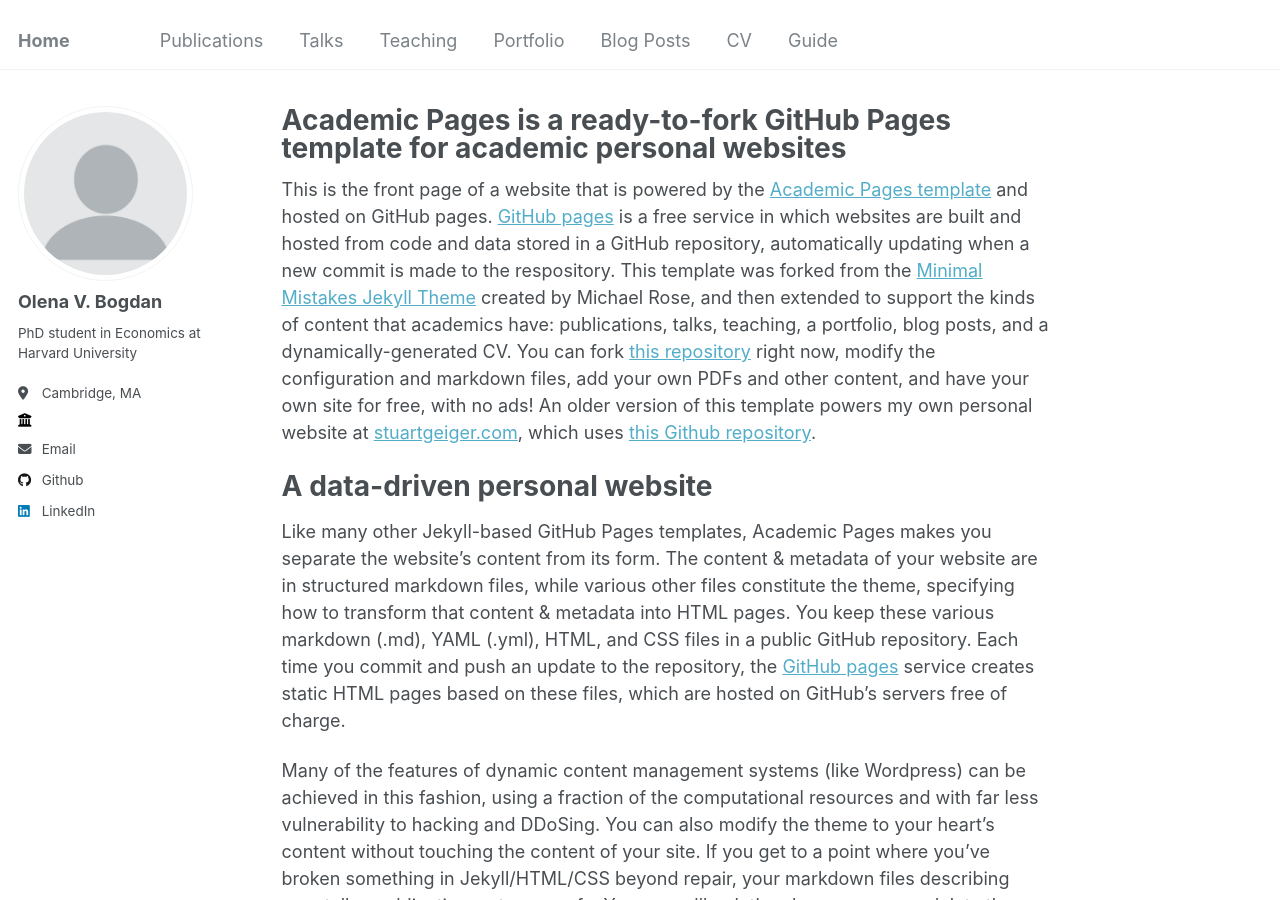
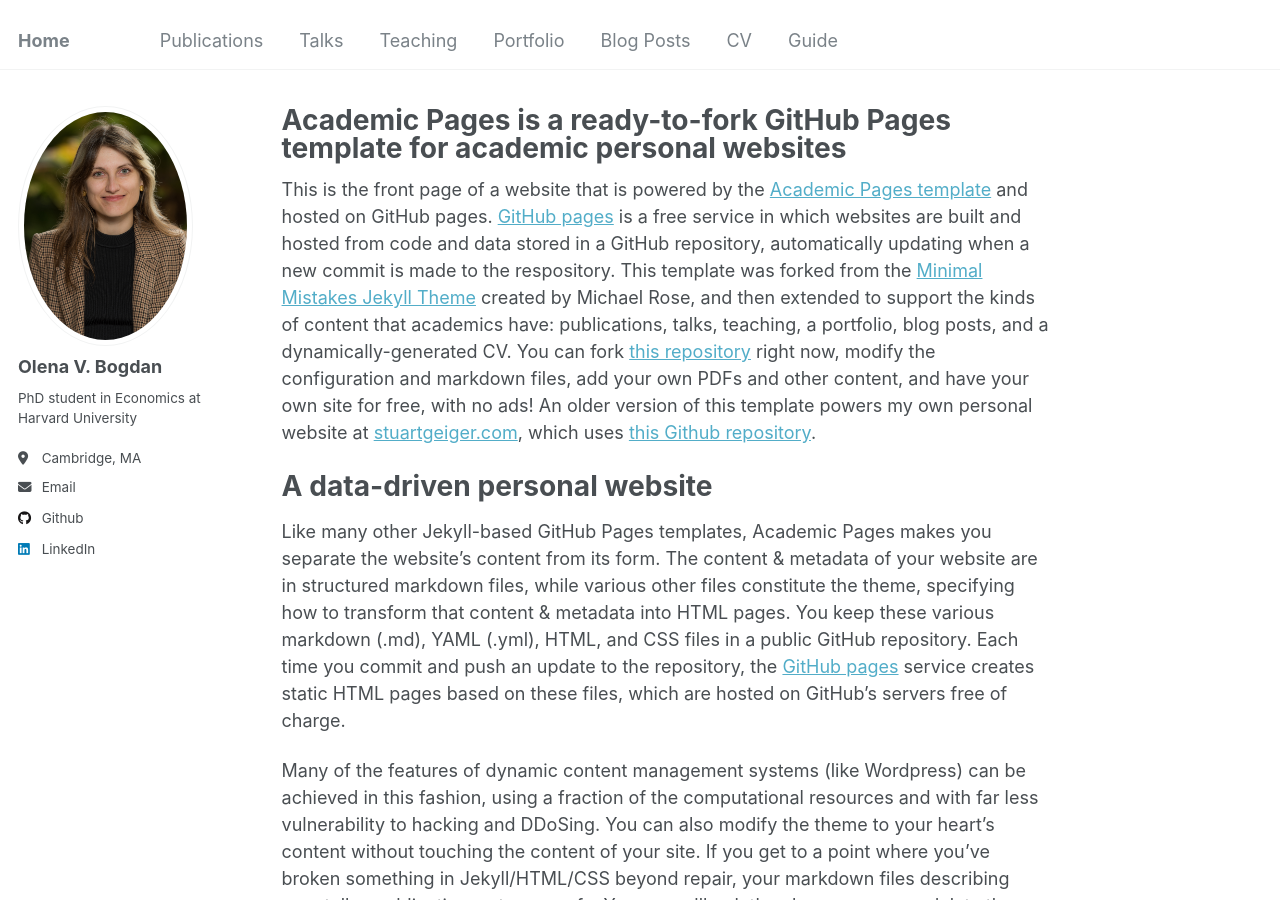
Before and after one commit to olenabg/olenabg.github.io, a Jekyll site: the page built from _pages/about.md, in a window 1280 px wide and 900 px high. Built offline with Jekyll 4.4.1, drawn with Linux system fonts in a browser that asks for light colours.

Commit message:
Update _config.yml

```diff
--- a/_config.yml
+++ b/_config.yml
@@ -21,12 +21,12 @@ repository               : "olenabg/olenabg.github.io"
 #               Additional customization can be done by editing /_includes/author-profile.html
 author:
   # Biographic information
-  avatar           : "profile.png"
+  avatar           : "Olena Bogdan_Sept_2022_01.jpg"
   name             : "Olena V. Bogdan"
   pronouns         : # example: "she/her"
   bio              : "PhD student in Economics at Harvard University"
   location         : "Cambridge, MA"
-  employer         : ""
+  employer         : #
   uri              : # URL
   email            : "obogdan@g.harvard.edu"
 
```
